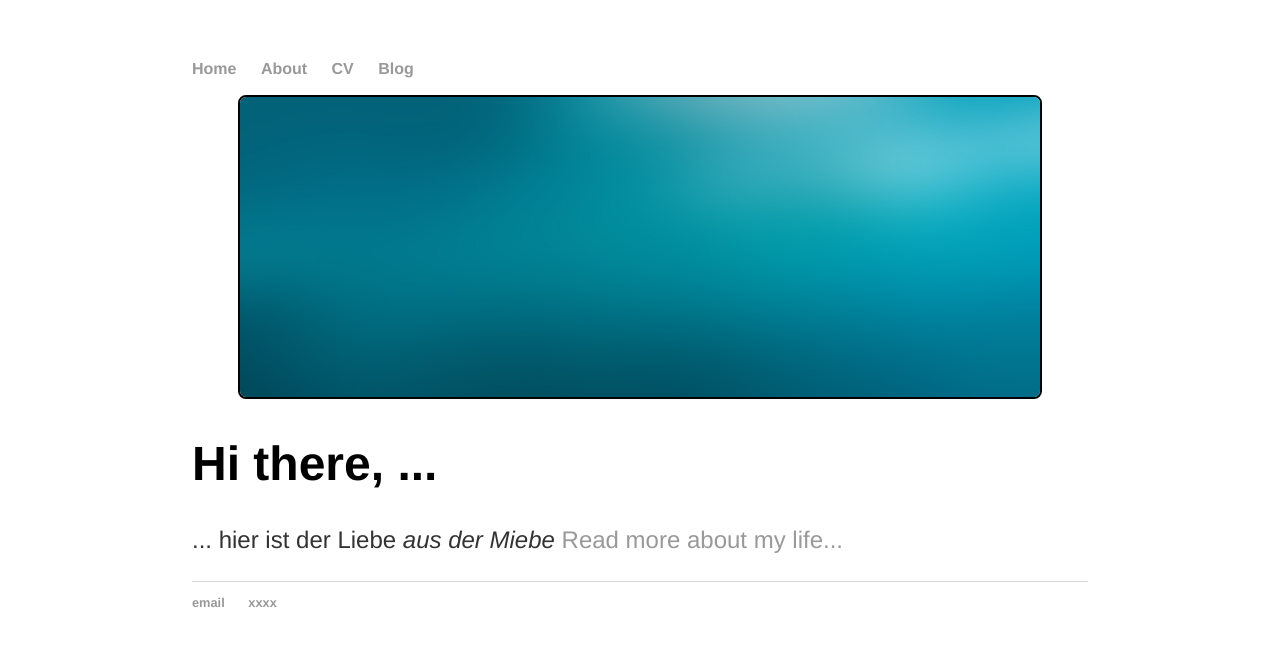
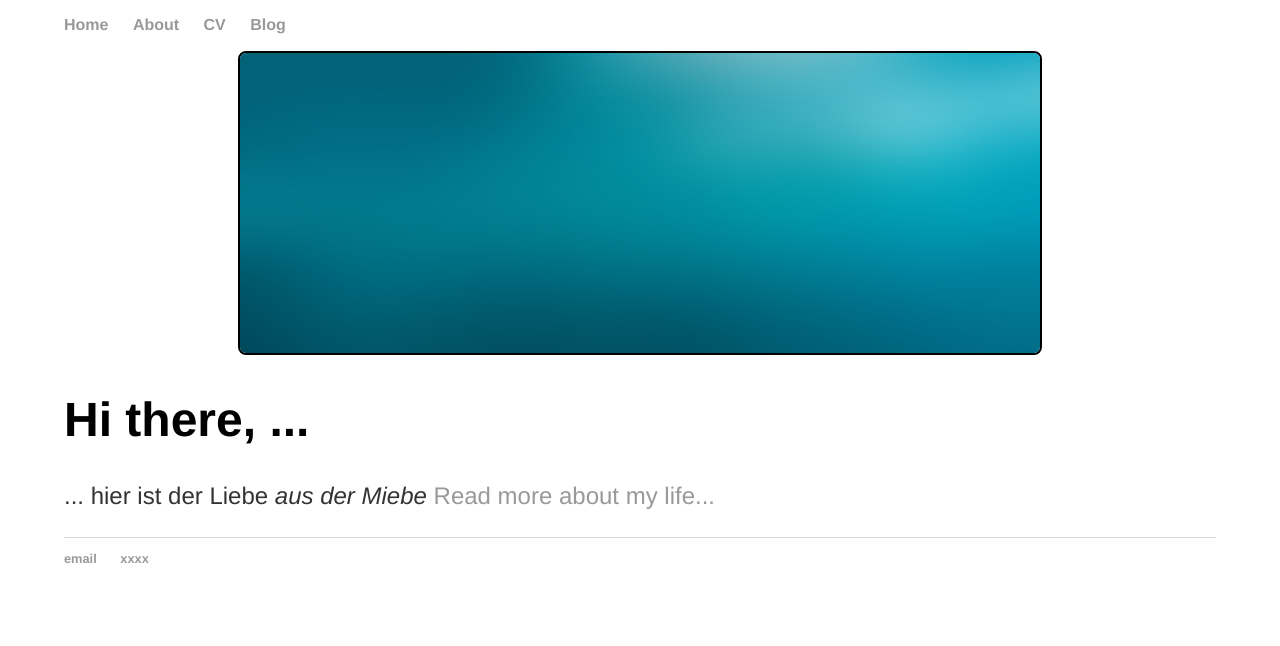
Before and after one commit to gebirgsbernd/gebirgsbernd.github.io, a Jekyll site: the page built from index.html, in a window 1280 px wide. Shown: the top 646 px of the page. Built offline with Jekyll 4.4.1, drawn with Linux system fonts in a browser that asks for light colours.

Commit message:
Update main.css

```diff
--- a/css/main.css
+++ b/css/main.css
@@ -1,7 +1,7 @@
 body {
     font-family:'Helvetica', 'Arial', 'Sans-Serif';
-    margin: 60px auto;
-    width: 70%;
+    margin: 1px auto;
+    width: 90%;
 }
 nav ul, footer ul {
     font-family:'Helvetica', 'Arial', 'Sans-Serif';
```
